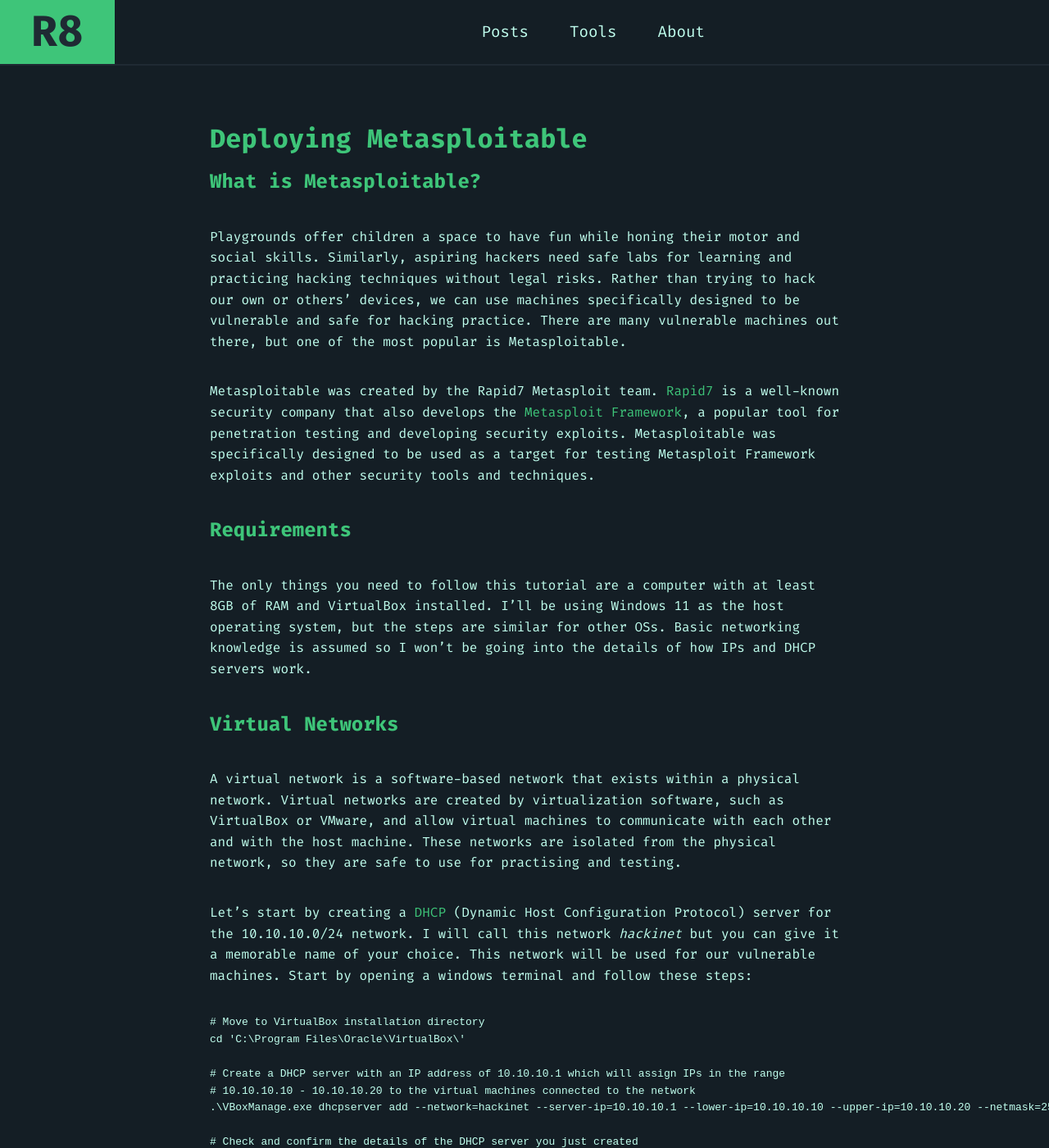
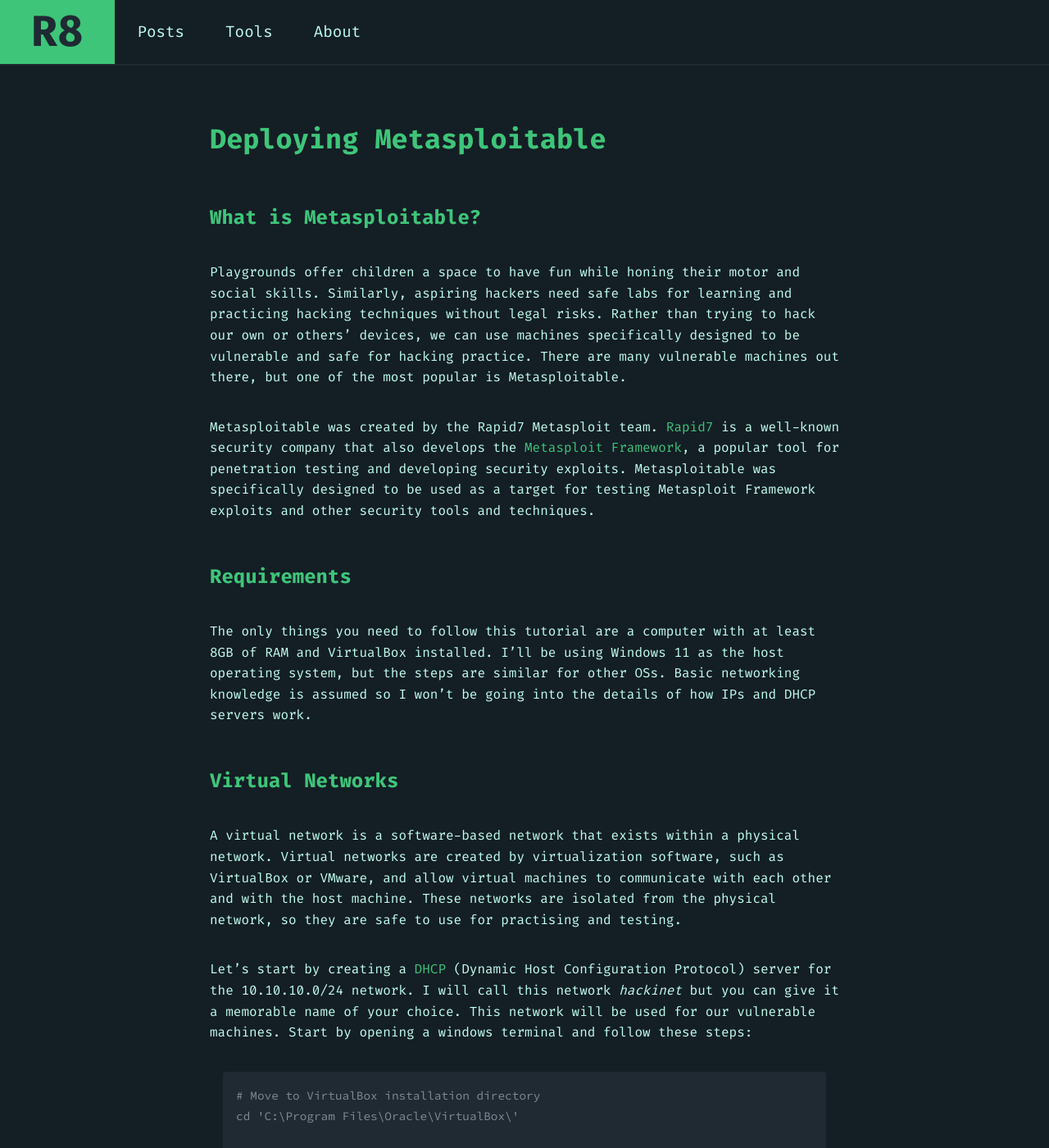
Before and after one commit to R8Sec/r8sec.github.io, a Jekyll site: the page built from _posts/2025-02-27-deploying-metasploitable.markdown, in a window 1280 px wide and 1400 px high. Shown: the whole window at 82% size. Built offline with Jekyll 4.4.1, drawn with Linux system fonts in a browser that asks for light colours; our own code applies the rules of GitHub Pages for plain Markdown files.

Commit message:
fixing layouts

```diff
--- /dev/null
+++ b/_layouts/article.html
@@ -0,0 +1,24 @@
+<!DOCTYPE html>
+<html lang="en">
+<head>
+    <meta charset="UTF-8">
+    <meta name="viewport" content="width=device-width, initial-scale=1.0">
+    <title>R8</title>
+    <link rel="stylesheet" href="{{ '/assets/css/main.css' | relative_url }}">
+    <link href="https://fonts.googleapis.com/css2?family=Fira+Code:wght@400;500;700&display=swap" rel="stylesheet">
+    <link href="https://fonts.googleapis.com/css2?family=Source+Code+Pro:wght@400;700&display=swap" rel="stylesheet">
+</head>
+<body>
+    <header>
+        {% include navbar.html %}
+    </header>
+    <div class="content">
+        <main>
+            <article>
+                {{ content }}
+            </article>
+        </main>
+    </div>
+        {% include footer.html %}
+</body>
+</html>
--- a/_posts/2025-02-27-deploying-metasploitable.markdown
+++ b/_posts/2025-02-27-deploying-metasploitable.markdown
@@ -1,3 +1,6 @@
+---
+layout: article
+---
 # Deploying Metasploitable
 
 ## What is Metasploitable?
--- a/_sass/_navigation.scss
+++ b/_sass/_navigation.scss
@@ -33,7 +33,7 @@
 
 .nav-links {
     display: flex;
-    margin-left: 33vw; /* Moves navlinks to middle */
+    margin-left: 0.2vw; /* Moves navlinks to middle */
 }
 
 .nav-links a {
```
